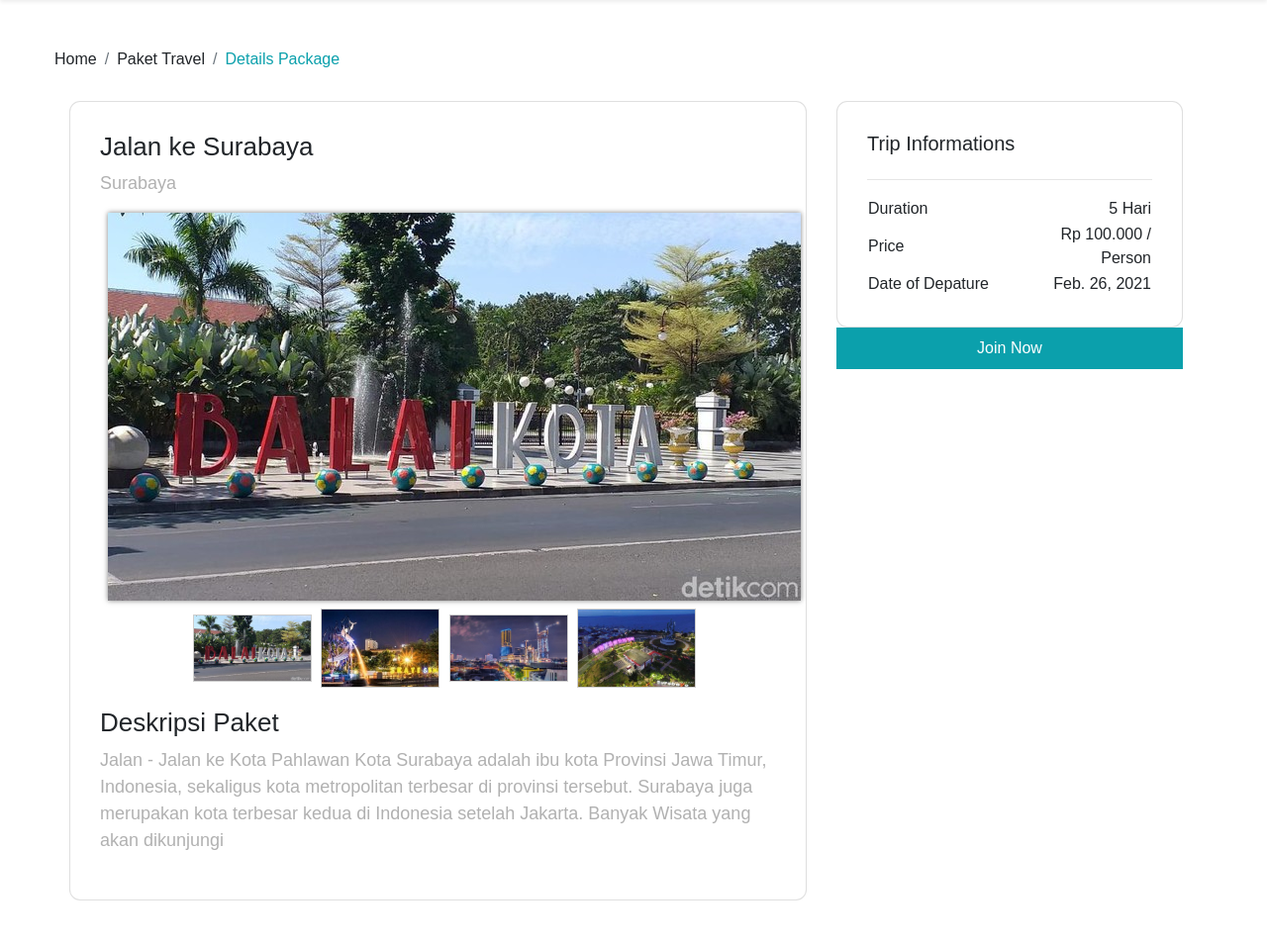
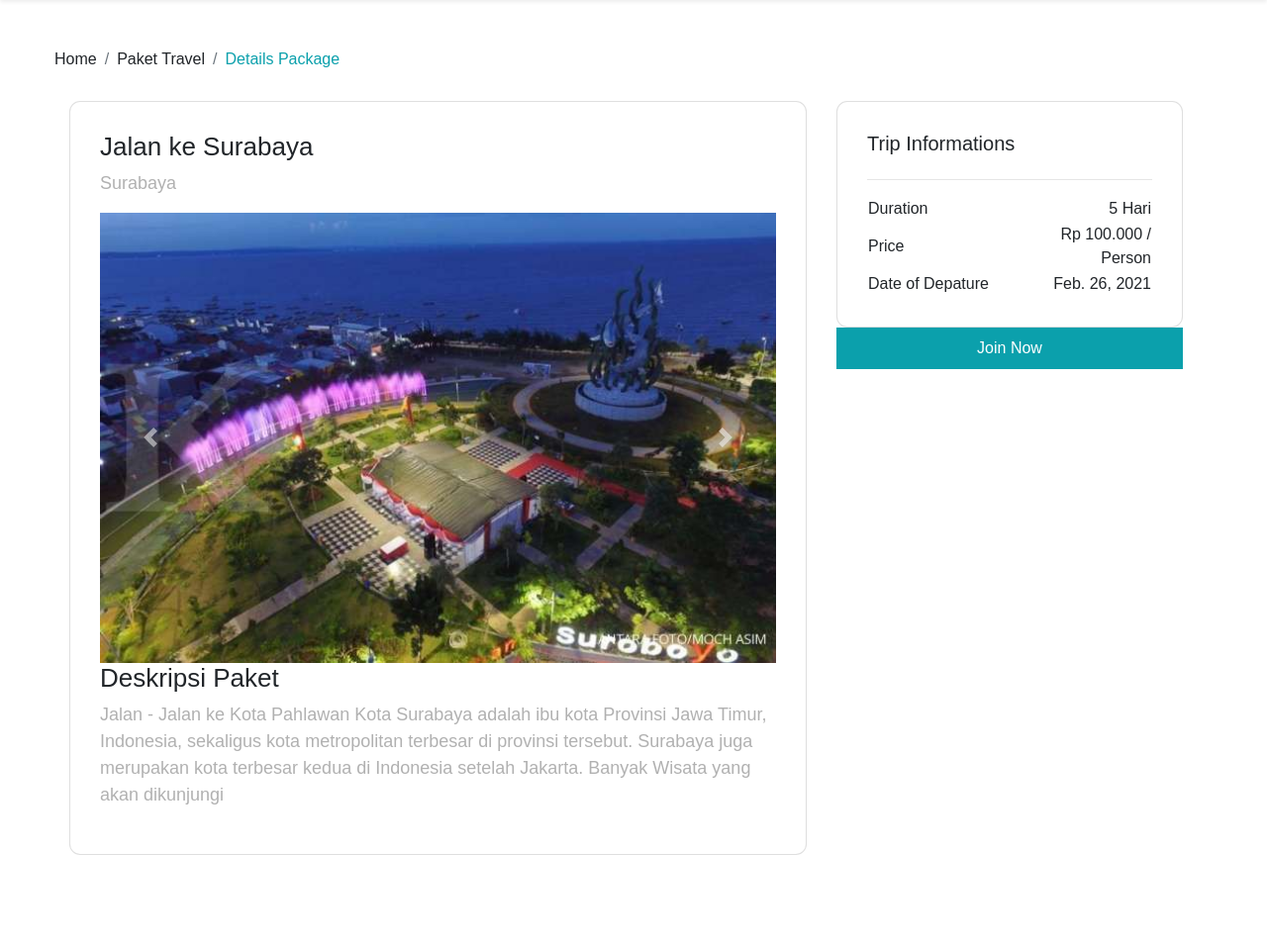
Before and after one commit to yosuapurnomo/yujalanyu, a Django app: a page that uses templates/include/navbar.html in a window 1280 px wide. Shown: the part 69-1024 px from the top of the page at 99% size. Run offline with Django 3.2, Linux system fonts and the light colour scheme; data comes from the database, SQL or seed files in the repository; both versions use the stored data as it was after the commit; some libraries are stand-ins or nearby versions; some web fonts are replaced.

Commit message:
Templates

```diff
--- a/Paket/templates/paket/detailPaket.html
+++ b/Paket/templates/paket/detailPaket.html
@@ -35,14 +35,15 @@
 					<div class="card card-details">
 						<h1>{{object.nama_paket}}</h1>
 						<p>{{object.destinasi}}	</p>
-						<div class="gallery ml-2">
+						<!-- <div class="gallery ml-2">
 							{% with object.images.all|first as pertama %}
 							<div class="xzoom-container">
 								   <img
 									src="{{pertama.getImage}}"
 									class="xzoom"
 									id="xzoom-default"
-									xoriginal="{{pertama.id}}">
+									xoriginal="{{pertama.id}}"
+									style="width: 650px;">
 							</div>
 							<div class="xzoom-thumbs mt-2">
 								{% for x in object.images.all %}
@@ -55,8 +56,34 @@
 								{% endfor %}
 							</div>
 							{% endwith %}
-						</div>
+						</div> -->
 
+
+						<div id="carouselImg" class="carousel slide" data-ride="carousel">
+
+							<div class="carousel-inner">
+								{% for x in object.images.all %}
+							  <div class="carousel-item active">
+								<img class="d-block w-100" src="{{x.image.url}}" alt="First slide">
+							  </div>
+							  <div class="carousel-item">
+								<img class="d-block w-100" src="{{x.image.url}}" alt="Second slide">
+							  </div>
+							  <div class="carousel-item">
+								<img class="d-block w-100" src="{{x.image.url}}" alt="Third slide">
+							  </div>
+							  {% endfor %}
+							</div>
+							<a class="carousel-control-prev" href="#carouselImg" role="button" data-slide="prev">
+							  <span class="carousel-control-prev-icon" aria-hidden="true"></span>
+							  <span class="sr-only">Previous</span>
+							</a>
+							<a class="carousel-control-next" href="#carouselImg" role="button" data-slide="next">
+							  <span class="carousel-control-next-icon" aria-hidden="true"></span>
+							  <span class="sr-only">Next</span>
+							</a>
+
+						  </div>
 						<h1>Deskripsi Paket</h1>
 						<p class="text-description">{{object.about}}</p>
 			  </div>
--- a/Transaksi/templates/transaksi/checkOut_Final.html
+++ b/Transaksi/templates/transaksi/checkOut_Final.html
@@ -30,9 +30,13 @@
               <p>
                   {# Kamu dapat menikmati perjalanan yang kamu impikan #}
                   {{body}}
+                  </p>
               <button href="" id="pay-button" class="btn btn-payment mt-3 px-3">
                   BAYAR
               </button>
+              <a href="{% url 'home' %}" id="back" class="btn btn-payment mt-3 px-3">
+                Kembali
+              </a>
             {% endblock bodyContent %}
         </div>
     </div>
--- a/Transaksi/templates/transaksi/checkOut_success.html
+++ b/Transaksi/templates/transaksi/checkOut_success.html
@@ -17,7 +17,7 @@
             <p>
                 Enjoy Your Vacation, Thank You
             </p>
-            <a href="{% url "home" %}" class="btn btn-home-page mt-3 px-3">
+            <a href="{% url 'home' %}" class="btn btn-home-page mt-3 px-3">
                 Home Page
             </a>
 
--- a/templates/home.html
+++ b/templates/home.html
@@ -24,7 +24,7 @@
             <br>
             Local Expert
           </p>
-          <a href="{% url 'paket:search' %}" class="btn btn-get-started mt-4 mr-4">Get Started</a>
+          <a href="#popular" class="btn btn-get-started mt-4 mr-4">Get Started</a>
         </div>
         <div class="col-md-4 text-center d-none d-lg-block">
           <img src="{% static 'images/line.png' %}" alt="">
--- a/templates/include/navbar.html
+++ b/templates/include/navbar.html
@@ -16,7 +16,7 @@
         <a class="nav-link" href="{% url 'paket:view' %}">Travel Package</a>
       </li>
       <li class="nav-item">
-        <a class="nav-link" href="{% url 'home' %}">Testimonials</a>
+        <a class="nav-link" href="#testimonials">Testimonials</a>
       </li>
 
     </ul>
```
Also changed, not shown: db.sqlite3.
